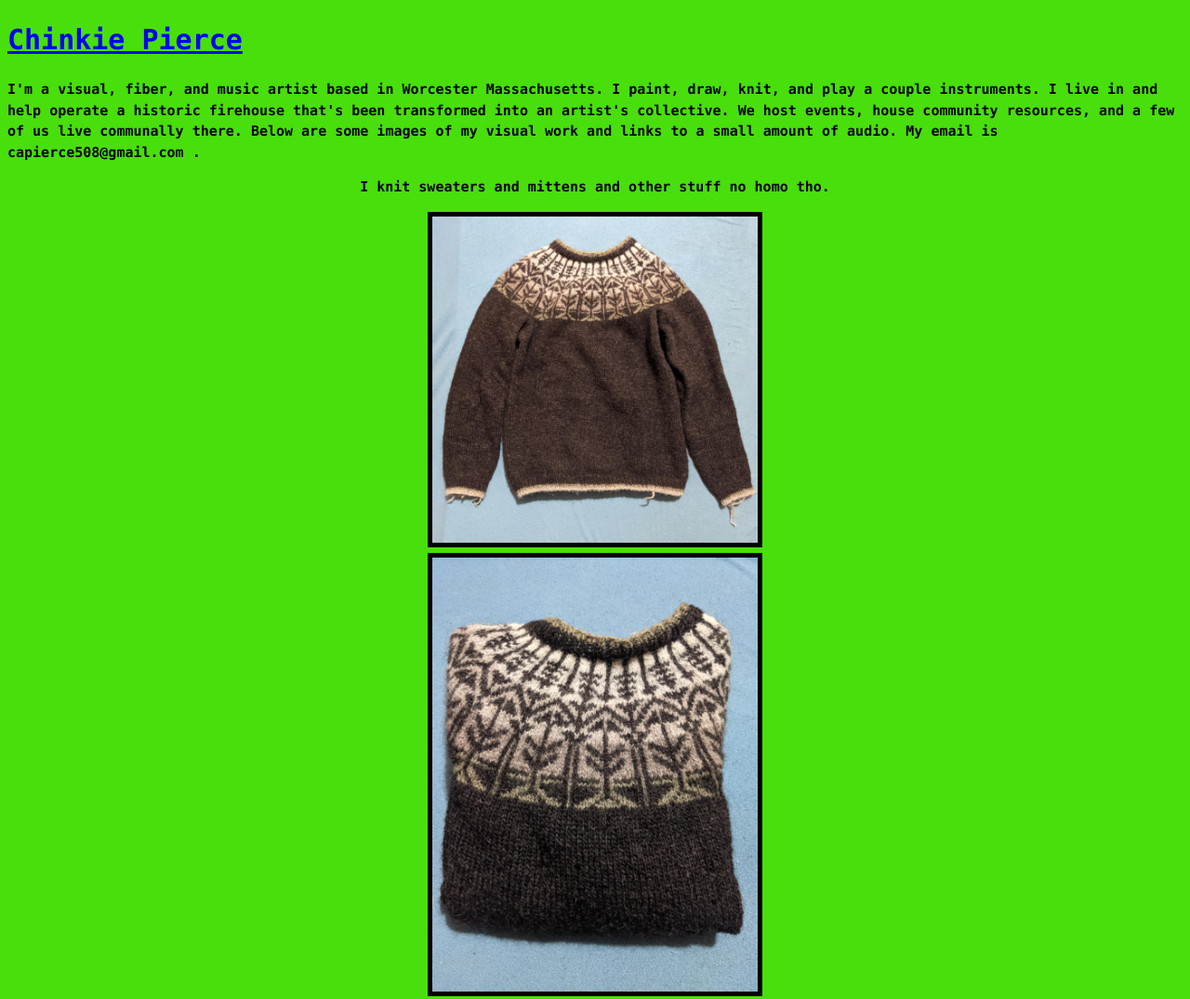
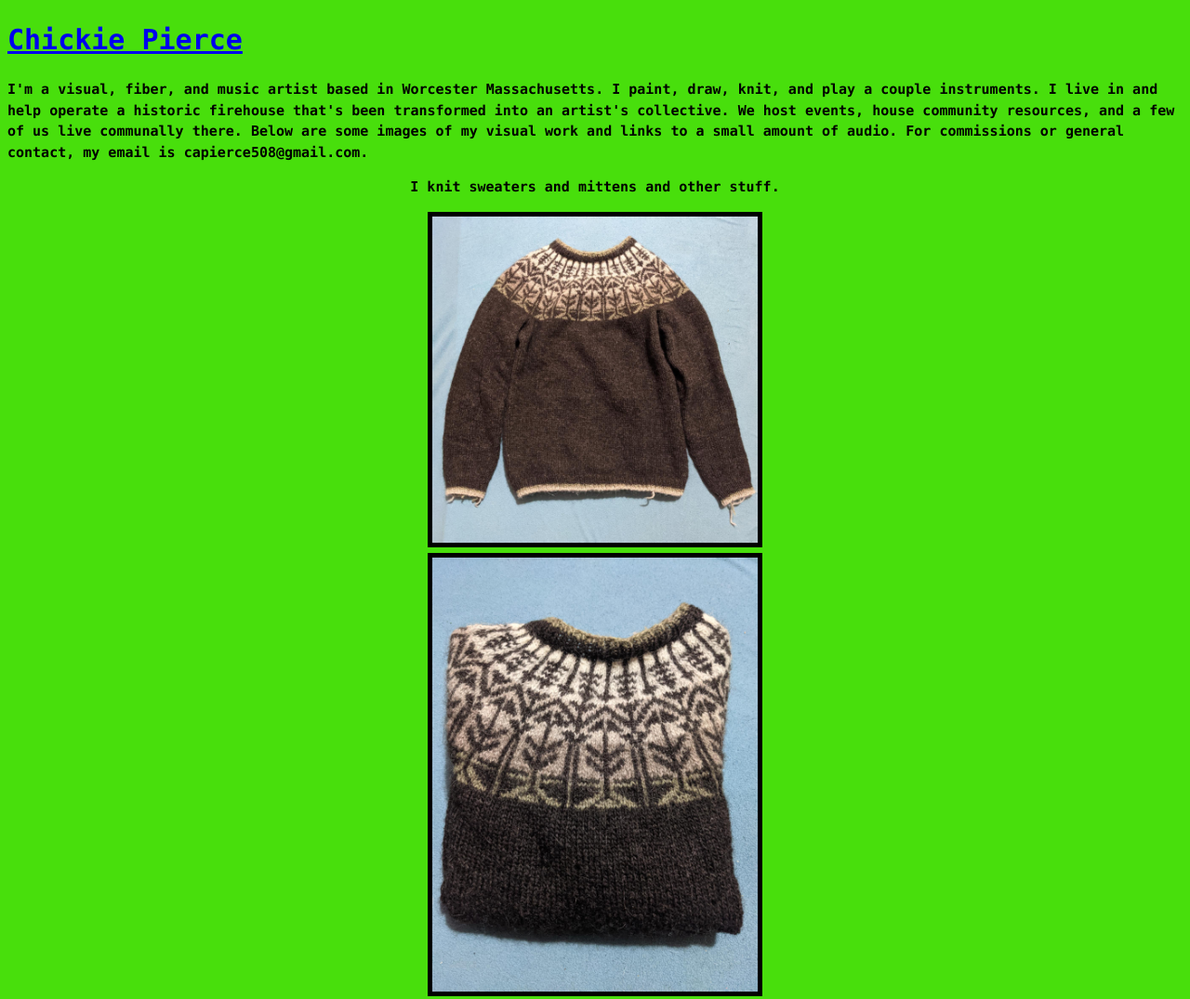
Before and after one commit to chickiepierce/chickiepierce.github.io, a plain HTML site: page index.html in a window 1280 px wide. Shown: the top 1075 px of the page at 93% size. Drawn offline with Linux system fonts and the light colour scheme.

Commit message:
Update index.html

```diff
--- a/index.html
+++ b/index.html
@@ -21,7 +21,7 @@
 	<header>
 		<div class="container">
 			<div id="title">
-				<h1><a href="index.html">Chinkie Pierce</a></h1>
+				<h1><a href="index.html">Chickie Pierce</a></h1>
 			</div>
 		</div>
 	</header>
@@ -29,8 +29,7 @@
 	<section id="bio">
 		<div>
 			<p>
-				I'm a visual, fiber, and music artist based in Worcester Massachusetts. I paint, draw, knit, and play a couple instruments. I live in and help operate a historic firehouse that's been transformed into an artist's collective. We host events, house community resources, and a few of us live communally there. Below are some images of my visual work and links to a small amount of audio. My email is capierce508@gmail.com
-.
+				I'm a visual, fiber, and music artist based in Worcester Massachusetts. I paint, draw, knit, and play a couple instruments. I live in and help operate a historic firehouse that's been transformed into an artist's collective. We host events, house community resources, and a few of us live communally there. Below are some images of my visual work and links to a small amount of audio. For commissions or general contact, my email is capierce508@gmail.com.
 			</p>
 		</div>
 	</section>
@@ -39,7 +38,7 @@
 	<section id="fiber">
 		<div>
 			<p>
-				I knit sweaters and mittens and other stuff no homo tho.
+				I knit sweaters and mittens and other stuff.
 			</p>
 		</div>
 		<div>
```
